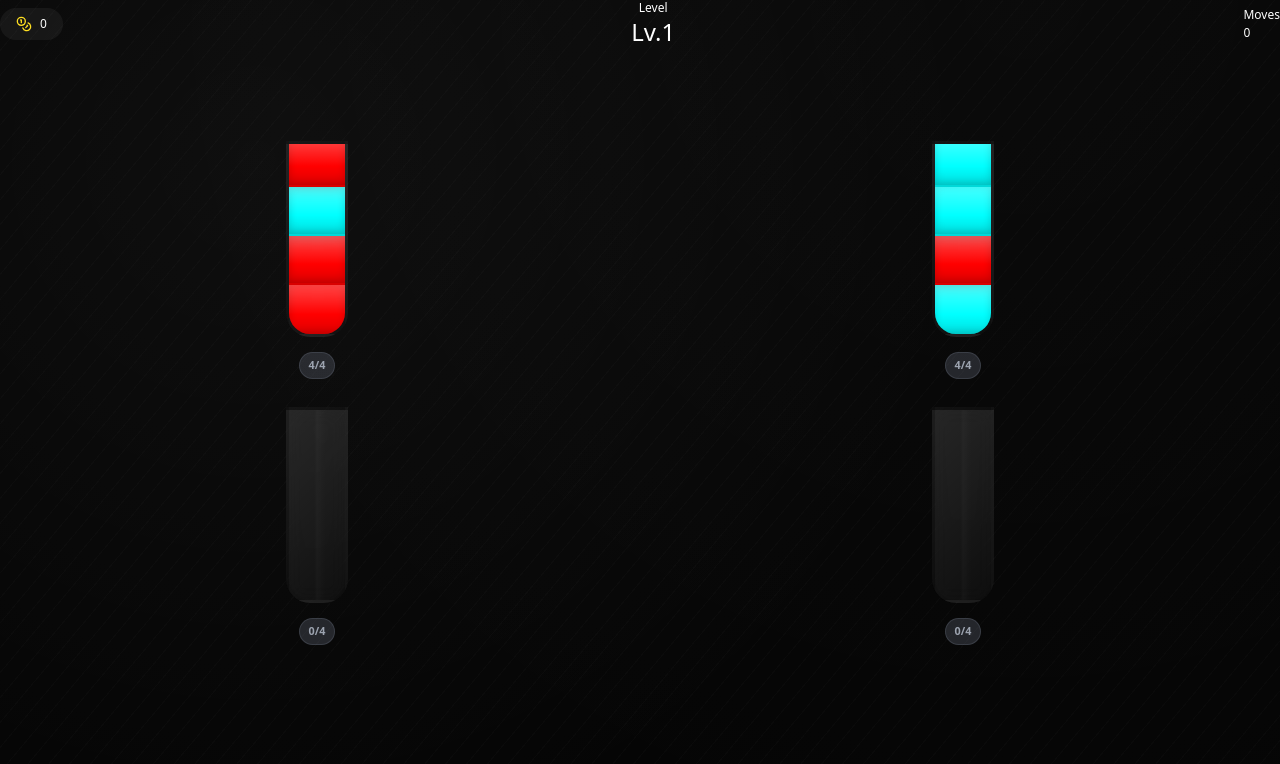
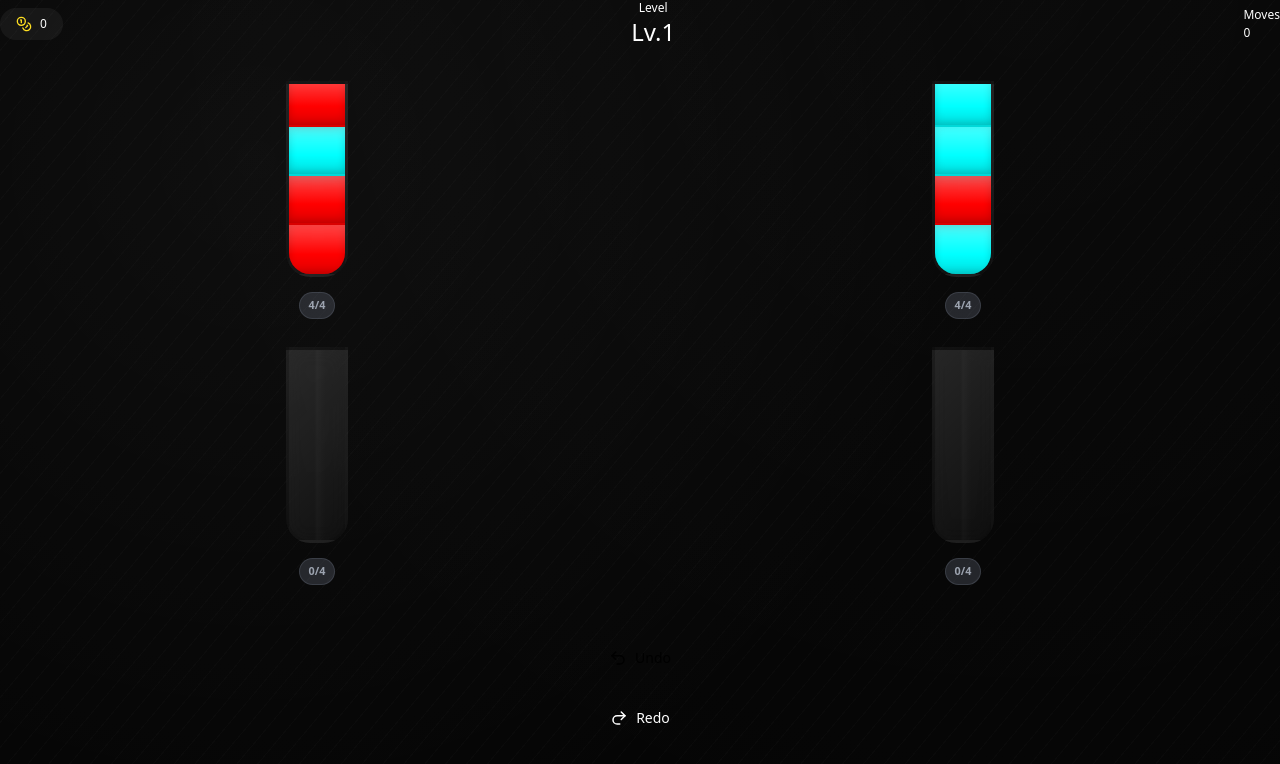
Before and after one commit to pkinami/Colorpuzzlegame, a React (Vite) app: page / in a window 1280 px wide. Shown: the top 764 px of the page. Built offline with nearby package versions, Linux system fonts and the light colour scheme.

Commit message:
Fix level completion crash and restyle controls

```diff
--- a/src/components/game-board.tsx
+++ b/src/components/game-board.tsx
@@ -168,25 +168,25 @@ export const GameBoard: React.FC = () => {
         </div>
       </div>
 
-      <footer className="px-5 sm:px-8 pb-10">
-        <div className="mx-auto max-w-3xl flex flex-wrap items-center justify-center gap-4">
+      <footer className="px-5 sm:px-8 pt-4 pb-12">
+        <div className="mx-auto max-w-3xl w-full flex flex-col sm:flex-row flex-wrap items-center justify-center gap-4 sm:gap-6">
           <button
             onClick={undoMove}
             disabled={moveHistory.length === 0}
-            className="flex items-center gap-2 rounded-xl bg-gradient-to-b from-yellow-200 via-yellow-300 to-yellow-500 text-black font-semibold px-6 py-3 text-sm uppercase tracking-[0.2em] shadow-[0_6px_0_#b45309] transition-all disabled:opacity-40 disabled:shadow-none disabled:cursor-not-allowed active:translate-y-1 active:shadow-[0_3px_0_#b45309]"
+            className="flex items-center gap-2 rounded-2xl bg-gradient-to-b from-yellow-200 via-yellow-300 to-yellow-500 text-black font-semibold px-7 py-3 text-sm uppercase tracking-[0.2em] shadow-[0_8px_0_#b45309] transition-all disabled:opacity-40 disabled:shadow-none disabled:cursor-not-allowed active:translate-y-[4px] active:shadow-[0_4px_0_#b45309]"
           >
             <Undo2 size={18} /> Undo
           </button>
           <button
             onClick={redoMove}
             disabled={redoHistory.length === 0}
-            className="flex items-center gap-2 rounded-xl bg-gradient-to-b from-yellow-200 via-yellow-300 to-yellow-500 text-black font-semibold px-6 py-3 text-sm uppercase tracking-[0.2em] shadow-[0_6px_0_#b45309] transition-all disabled:opacity-40 disabled:shadow-none disabled:cursor-not-allowed active:translate-y-1 active:shadow-[0_3px_0_#b45309]"
+            className="flex items-center gap-2 rounded-2xl bg-[#1f1f1f] text-white font-semibold px-7 py-3 text-sm uppercase tracking-[0.2em] shadow-[0_4px_0_rgba(0,0,0,0.6)] transition-all disabled:opacity-40 disabled:shadow-none disabled:cursor-not-allowed active:translate-y-[2px] active:shadow-[0_2px_0_rgba(0,0,0,0.6)]"
           >
             <Redo2 size={18} /> Redo
           </button>
           <button
             onClick={resetLevel}
-            className="flex items-center gap-2 rounded-xl bg-gradient-to-b from-yellow-200 via-yellow-300 to-yellow-500 text-black font-semibold px-6 py-3 text-sm uppercase tracking-[0.2em] shadow-[0_6px_0_#b45309] transition-all active:translate-y-1 active:shadow-[0_3px_0_#b45309]"
+            className="flex items-center gap-2 rounded-2xl bg-gradient-to-b from-yellow-200 via-yellow-300 to-yellow-500 text-black font-semibold px-7 py-3 text-sm uppercase tracking-[0.2em] shadow-[0_8px_0_#b45309] transition-all active:translate-y-[4px] active:shadow-[0_4px_0_#b45309]"
           >
             <RotateCcw size={18} /> Reset
           </button>
@@ -231,18 +231,6 @@ export const GameBoard: React.FC = () => {
                 {hasNextLevel ? 'Next Level' : 'Restart'}
               </button>
             </div>
-            <h2 className="text-2xl font-semibold tracking-[0.18em] uppercase mb-4 text-white/90">
-              {failureReason === 'time' ? 'Time Up' : failureReason === 'moves' ? 'No Moves' : 'Try Again'}
-            </h2>
-            <p className="text-sm text-white/60 mb-6 tracking-[0.1em]">
-              Tap retry to give this level another shot.
-            </p>
-            <button
-              onClick={resetLevel}
-              className="rounded-full bg-yellow-400/90 text-black font-semibold px-5 py-3 text-sm uppercase tracking-[0.28em]"
-            >
-              Retry Level
-            </button>
           </div>
         </div>
       )}
```
